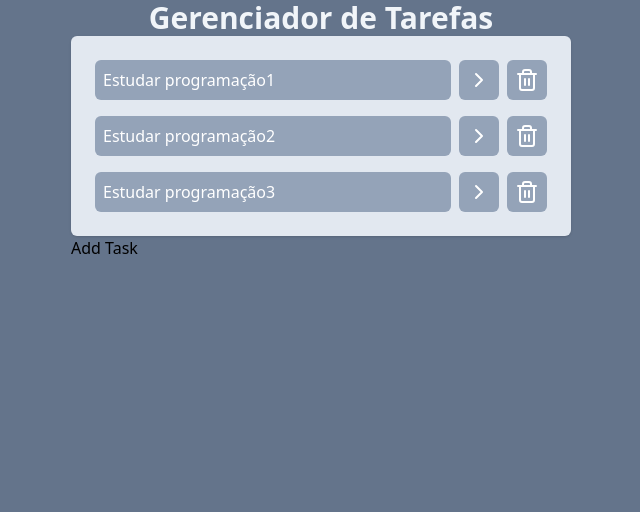
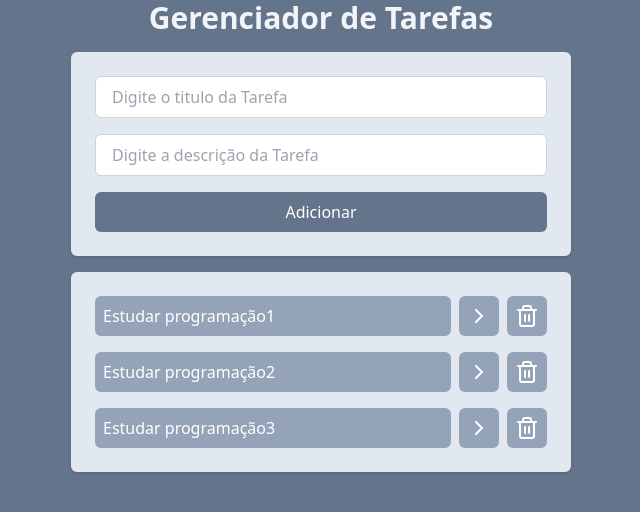
Before and after one commit to wperesbp/curso_react, a React (Vite) app: page / in a window 1280 px wide. Shown: the top 512 px of the page, without its empty margins (319-959 px from the left). Built offline with nearby package versions, Linux system fonts and the light colour scheme.

Commit message:
Add save task button

```diff
--- a/src/App.jsx
+++ b/src/App.jsx
@@ -41,18 +41,28 @@
     setTasks(newTasks);
   }
 
+  function onAddTaskSubmit(title, description) {
+    const newTask = {
+      id: tasks.length + 1,
+      title,
+      description,
+      isCompleted: false,
+    };
+    setTasks([...tasks, newTask]);
+  }
+
   return (
     <div className="w-screen h-screen bg-slate-500 flex justify-center">
-      <div className="w-[500px]">
+      <div className="w-[500px] space-y-4">
         <h1 className="text-3xl text-slate-100 font-bold text-center">
           Gerenciador de Tarefas
         </h1>
+        <AddTask onAddTaskSubmit={onAddTaskSubmit} />
         <Tasks
           tasks={tasks}
           onTaskClick={onTaskClick}
           onDeleteTaskClick={onDeleteTaskClick}
         />
-        <AddTask />
       </div>
     </div>
   );
--- a/src/components/AddTask.jsx
+++ b/src/components/AddTask.jsx
@@ -1,5 +1,40 @@
-function AddTask() {
-  return <h1>Add Task</h1>;
+import { useState } from "react";
+
+function AddTask({ onAddTaskSubmit }) {
+  const [title, setTitle] = useState("");
+  const [description, setDescription] = useState("");
+
+  return (
+    <div className="space-y-4 p-6 bg-slate-200 rounded-md shadow flex flex-col">
+      <input
+        type="text"
+        placeholder="Digite o titulo da Tarefa"
+        className="border border-slate-300 outline-slate-400 px-4 py-2 rounded-md"
+        value={title}
+        onChange={(event) => setTitle(event.target.value)}
+      />
+      <input
+        type="text"
+        placeholder="Digite a descrição da Tarefa"
+        className="border border-slate-300 outline-slate-400 px-4 py-2 rounded-md"
+        value={description}
+        onChange={(event) => setDescription(event.target.value)}
+      />
+      <button
+        onClick={() => {
+          if (!title.trim() || !description.trim()) {
+            return alert("Preencha os campos corretamente!");
+          }
+          onAddTaskSubmit(title, description);
+          setTitle("");
+          setDescription("");
+        }}
+        className="bg-slate-500 text-white px-4 py-2 rounded-md font-medium"
+      >
+        Adicionar
+      </button>
+    </div>
+  );
 }
 
 export default AddTask;
```
